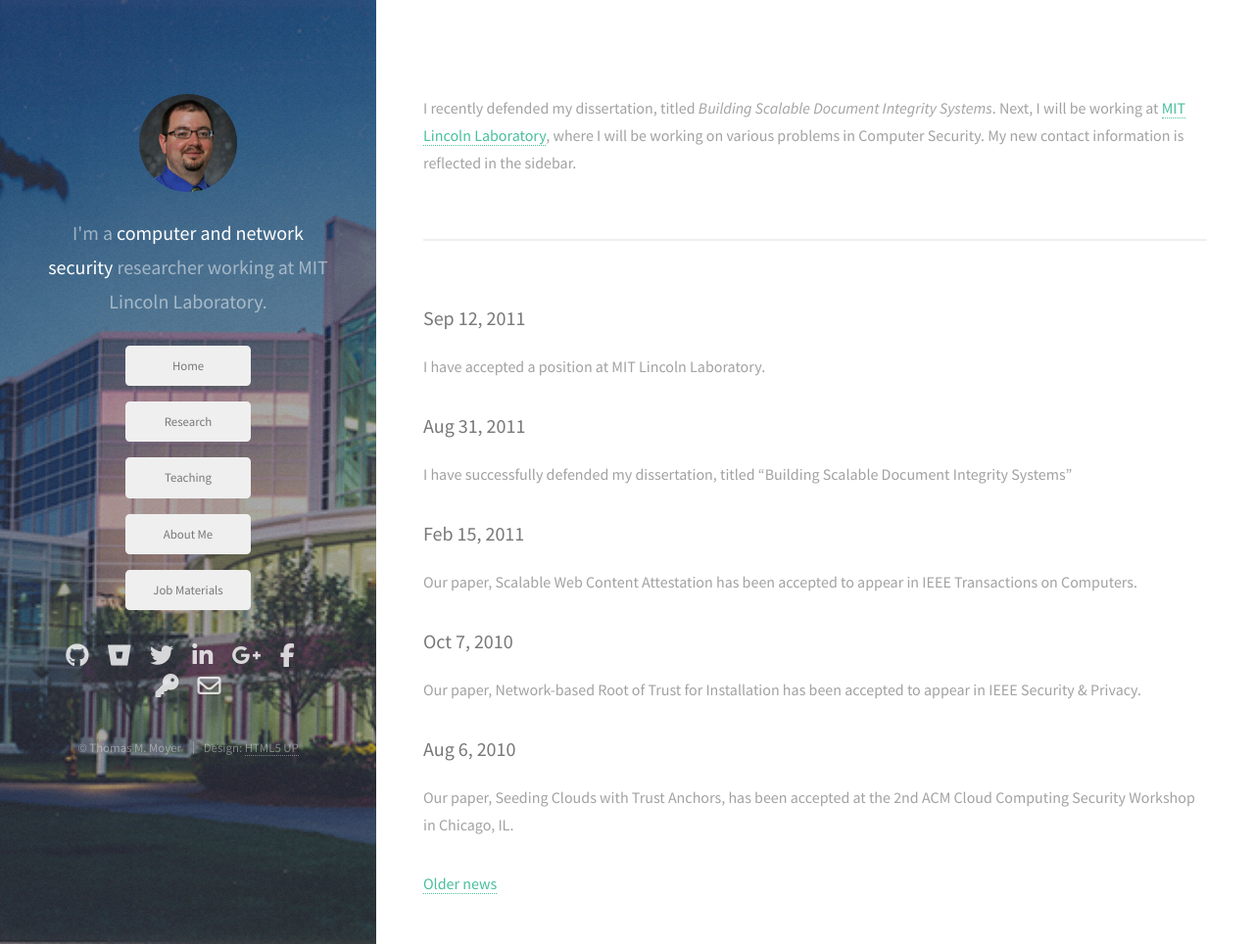
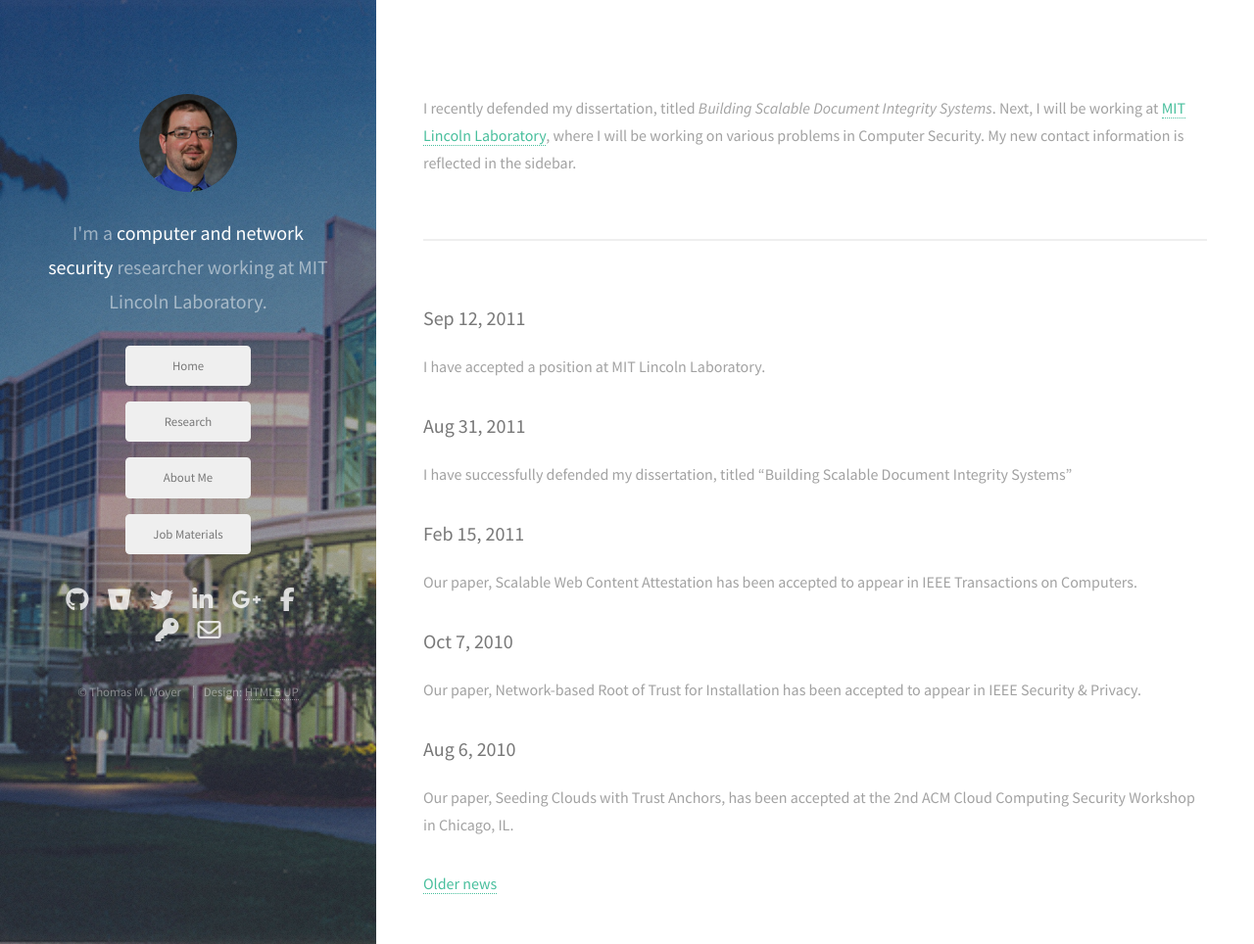
Before and after one commit to tommoyer/www-academic, a Jekyll site: the page built from index.html, in a window 1280 px wide and 964 px high. Shown: the whole window at 98% size. Built offline with Jekyll 4.4.1, drawn with Linux system fonts in a browser that asks for light colours; nearby versions of some CDN libraries.

Commit message:
hiding teaching for now

```diff
--- a/_layouts/default.html
+++ b/_layouts/default.html
@@ -43,7 +43,7 @@
         <ul class="actions vertical">
           <li><a href="/" class="button small opaque">Home</a></li>
           <li><a href="/research/" class="button small opaque">Research</a></li>
-          <li><a href="/teaching/" class="button small opaque">Teaching</a></li>
+          <!--<li><a href="/teaching/" class="button small opaque">Teaching</a></li>-->
           <li><a href="/about/" class="button small opaque">About Me</a></li>
           <li><a href="/job/" class="button small opaque">Job Materials</a></li>
         </ul>
```
